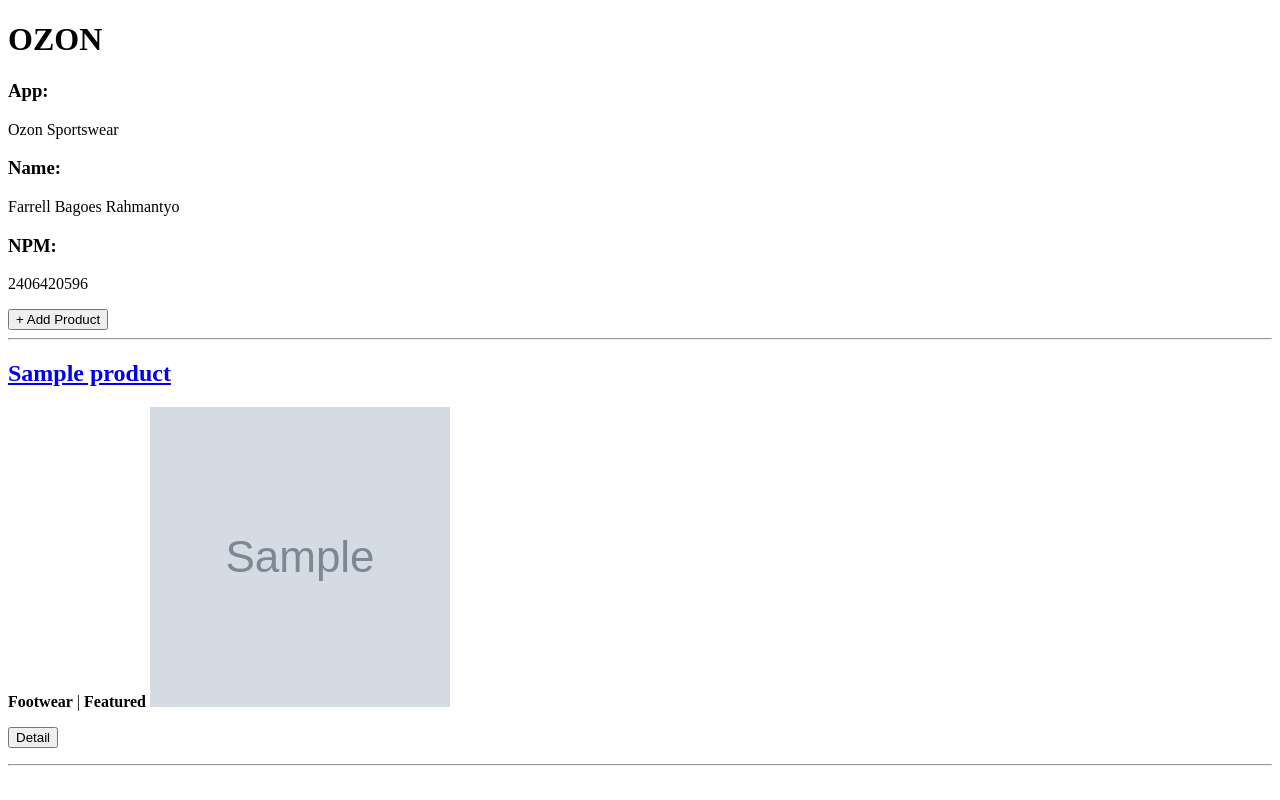
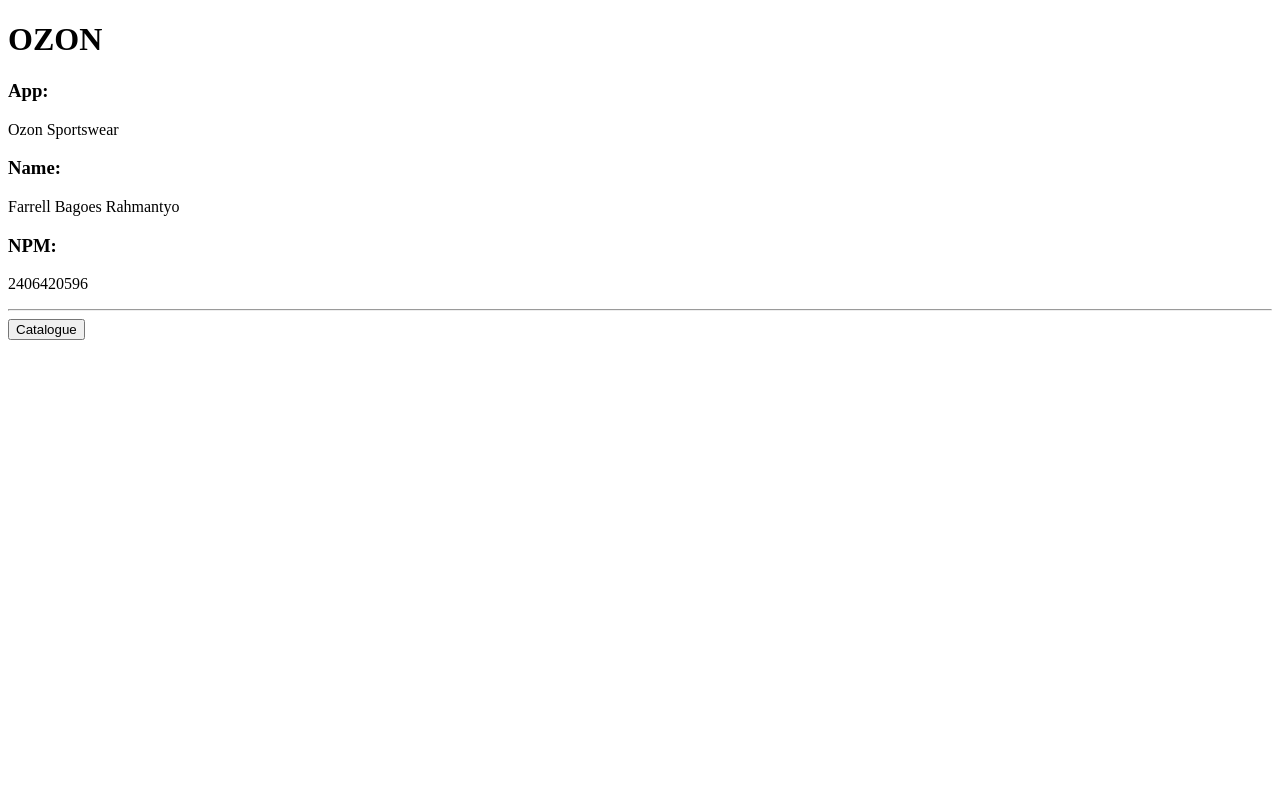
Before and after one commit to Rekkin99/ozon-sportswear, a Django app: page / in a window 1280 px wide. Run offline with Django 5.2, Linux system fonts and the light colour scheme; tables that the repository leaves empty hold one stand-in row (values such as "Sample post"); grey boxes marked "Sample" are stand-in pictures.

Commit message:
(10) Added Seperate Catalogue Page For Showing All Products

```diff
--- a/main/templates/main.html
+++ b/main/templates/main.html
@@ -9,34 +9,9 @@
 <h3>NPM: </h3>
 <p>{{ npm }}</p>
 
-<a href="{% url 'main:add_product' %}">
-  <button>+ Add Product</button>
+<hr>
+<a href="{% url 'main:show_catalogue' %}">
+  <button>Catalogue</button>
 </a>
 
-<hr>
-
-{% if not product_list %}
-<p>There is no available product yet.</p>
-{% else %}
-
-{% for product in product_list %}
-<div>
-  <h2><a href="{% url 'main:show_product' product.id %}">{{ product.name }}</a></h2>
-
-  <p><b>{{ product.get_category_display }}</b>{% if product.is_featured %} |
-    <b>Featured</b>{% endif %}
-
-  {% if product.thumbnail %}
-  <img src="{{ product.thumbnail }}" alt="thumbnail" width="300" height="300">
-  <br />
-  {% endif %}
-
-  <p><a href="{% url 'main:show_product' product.id %}"><button>Detail</button></a></p>
-</div>
-
-<hr>
-{% endfor %}
-
-{% endif %}
-
  {% endblock content %}
--- a/main/templates/product_detail.html
+++ b/main/templates/product_detail.html
@@ -1,6 +1,6 @@
 {% extends 'base.html' %}
 {% block content %}
-<p><a href="{% url 'main:show_main' %}"><button>← Back to Catalogue</button></a></p>
+<p><a href="{% url 'main:show_catalogue' %}"><button>← Back to Catalogue</button></a></p>
 
 <h1>{{ product.name }}</h1>
 <p><b>{{ product.get_category_display }}</b>{% if product.is_featured %} |
--- a/main/urls.py
+++ b/main/urls.py
@@ -1,5 +1,5 @@
 from django.urls import path
-from main.views import show_main, add_product, show_product
+from main.views import show_main, add_product, show_product, show_catalogue
 
 app_name = 'main'
 
@@ -7,4 +7,5 @@
     path('', show_main, name='show_main'),
     path('add-product/', add_product, name='add_product'),
     path('product/<str:id>/', show_product, name='show_product'),
+    path('catologue/', show_catalogue, name='show_catalogue')
 ]
--- a/main/views.py
+++ b/main/views.py
@@ -4,14 +4,11 @@
 
 # Create your views here.
 def show_main(request):
-    # Return All Product Objects in Database
-    product_list = Product.objects.all()
 
     context = {
         'app' : 'Ozon Sportswear',
         'name': 'Farrell Bagoes Rahmantyo',
         'npm' : '2406420596',
-        'product_list' : product_list
     }
 
     return render(request, "main.html", context)
@@ -36,3 +33,13 @@
     }
 
     return render(request, "product_detail.html", context)
+
+def show_catalogue(request):
+    # Return All Product Objects in Database
+    product_list = Product.objects.all()
+
+    context = {
+        'product_list' : product_list
+    }
+
+    return render(request, "catalogue.html", context)
```
Also changed, not shown: main/templates/catalogue.html (added, +44 -0 lines).
